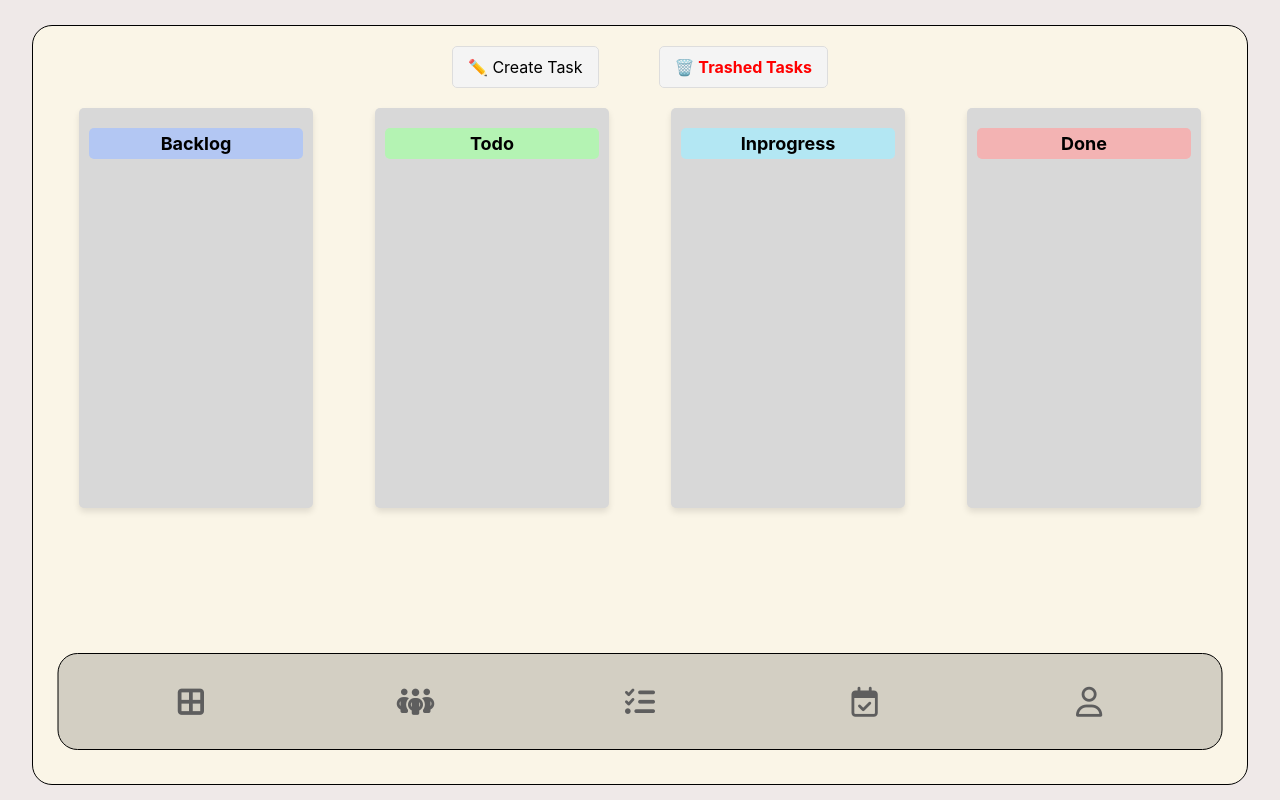
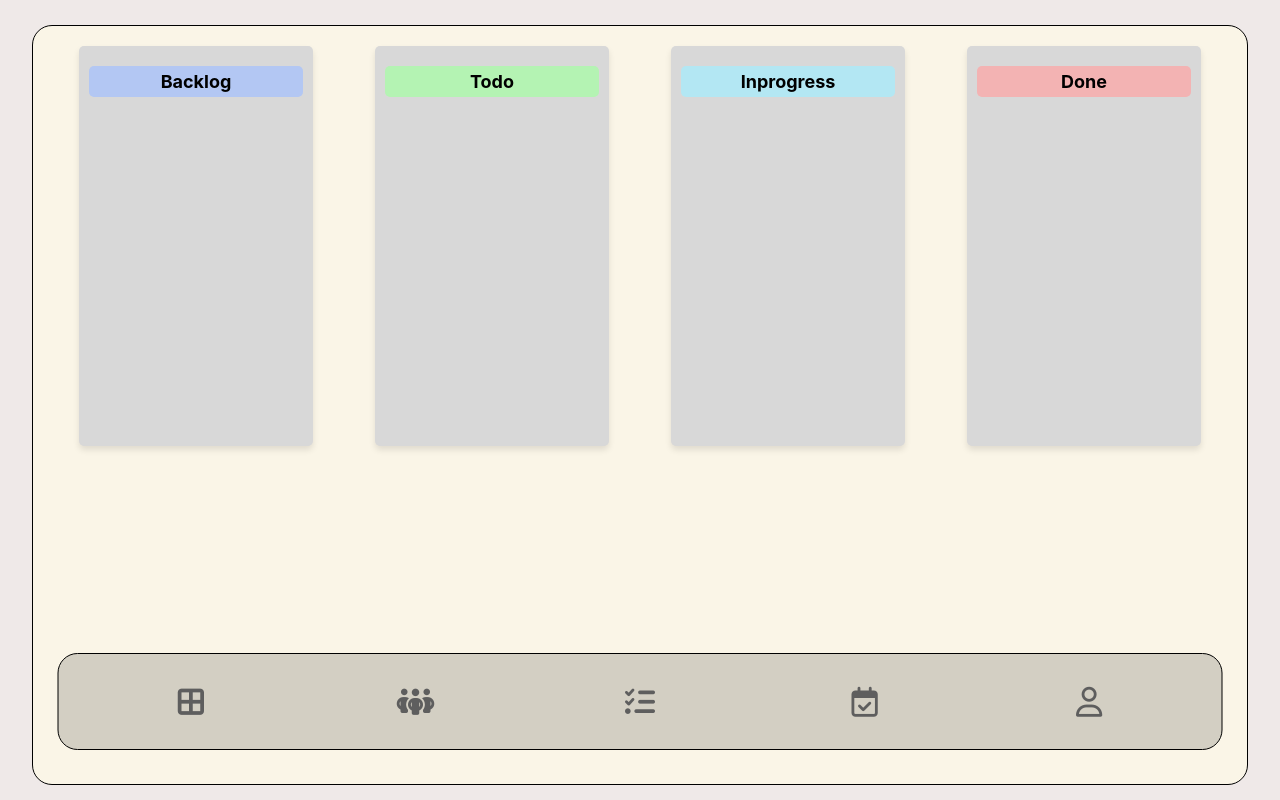
Before and after one commit to combo666/KaajAsse, a PHP site: page /src/board/kanban_board.php in a window 1280 px wide. Run offline with PHP 8.4, Linux system fonts and the light colour scheme; the visitor is signed in with stand-in values (Sample User, id 1); data that the repository does not hold is empty.

Commit message:
fixed board

```diff
--- a/src/board/kanban_board.php
+++ b/src/board/kanban_board.php
@@ -30,10 +30,10 @@ if (isset($_SESSION['user_id'], $_SESSION['uname'])) {
 }
 ?>
 
-<div class="controls">
+<!-- <div class="controls">
     <button class="control-btn">✏️ Create Task</button>
     <button class="control-btn trash-btn">🗑️ Trashed Tasks</button>
-</div>
+</div> -->
 
 <div class="kanban-board">
     <?php
```
